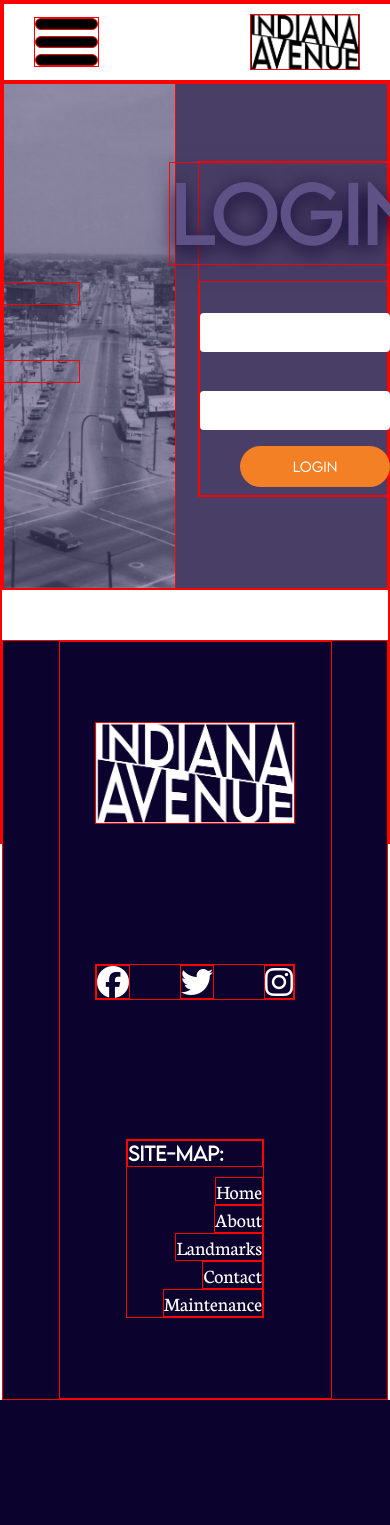
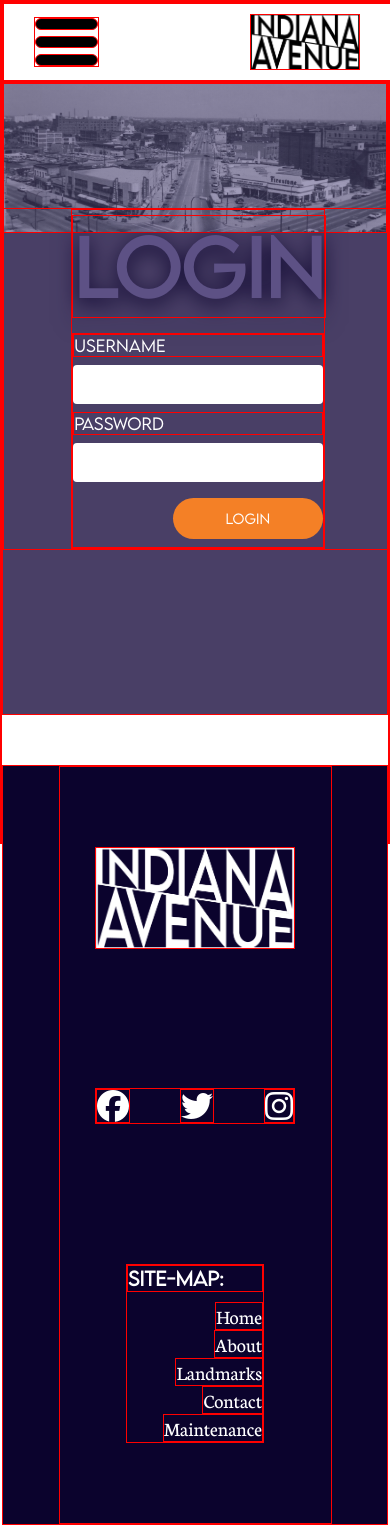
Before and after one commit to jbldwn/indiana_ave, a PHP site: page /login.php in a window 390 px wide; the page is wider, and only the part inside the window is pictured. Before the commit the page ends 1400 px from the top of that part, so only its background shows below. Run offline with PHP 8.4, Linux system fonts and the light colour scheme; style sheets or scripts are compiled from the project's sources; some libraries are stand-ins or nearby versions.

Commit message:
About and Login are both responsive now.

```diff
--- a/includes/headerBLK.php
+++ b/includes/headerBLK.php
@@ -39,6 +39,7 @@ if (isset($_SESSION['login'])
             <div class="bar"></div>
             <ul class="mobile-menu">
                 <li><a href="index.php">Home</a></li>
+                <li><a href="index.php#about">About</a></li>
                 <li><a href="landmarks.php">Landmarks</a></li>
                 <li><a href="contact.php">Contact</a></li>
                 <li><a href="login.php">Login</a></li>
--- a/index.php
+++ b/index.php
@@ -13,8 +13,8 @@ require_once('includes/header.php');
 ?>
 
 <section id="about">
+    <div class="img"></div>
     <div class="container about">
-        <div class="about-img"></div>
         <div class="about-con">
             <h1 class="about-con-header">About US</h1>
             <p class="about-con-para">Lorem ipsum dolor sit amet, consectetur adipiscing elit, sed do eiusmod tempor incididunt ut labore et dolore magna aliqua. Nunc congue nisi vitae suscipit. Sed odio morbi quis commodo odio aenean sed adipiscing diam.
--- a/www/scss/about.scss
+++ b/www/scss/about.scss
@@ -48,34 +63,40 @@
 
 @media (max-width: $mobileWidth){
     #about{
-        .about{
-            flex-direction: column;
-
-            &-img{
+        margin-bottom: 30px;
+        padding-bottom: 10px;
+        .img{
             width: 100%;
             height: 150px;
         }
+        .about{
+            margin-top: -150px;
+            height: calc(100% - 130px);
+        //    flex-direction: column;
+        //
             &-con{
-                margin: -25px 30px 15px 0;
-                width: 100%;
-                display: flex;
-                flex-direction:column;
-                justify-content: center;
+                margin: 0;
+                margin-top: 130px;
+        //        //margin: -50px 30px 15px 0;
+        //        width: 100%;
+        //        display: flex;
+        //        flex-direction:column;
+        //        justify-content: center;
                 align-items: center;
-                &-header{
-                    font-size: 55px;
-                    text-align: center;
-                    filter: drop-shadow(0 -2px 10px $drkBlu);
-                }
-                &-para{
-                    margin: 0 auto;
-                    width: 70%;
-                    text-align: justify;
-                    margin-bottom: 10px;
-                }
-                a{
-                    position: relative;
-                }
+        //        &-header{
+        //            font-size: 55px;
+        //            text-align: center;
+        //            filter: drop-shadow(0 -2px 10px $drkBlu);
+        //        }
+        //        &-para{
+        //            margin: 0 auto;
+        //            width: 70%;
+        //            text-align: justify;
+        //            margin-bottom: 10px;
+        //        }
+        //        a{
+        //            position: relative;
+        //        }
             }
         }
     }
--- a/www/scss/login.scss
+++ b/www/scss/login.scss
@@ -1,8 +1,6 @@
-*{
-  // border: red solid 1px;
-}
 .login{
     margin-bottom: 50px;
+    height: 60vh;
     width: 100%;
     background-color: $ltdrkBlu;
 
@@ -17,7 +15,6 @@
 
   &-base{
     //margin-top: -60vh;
-    height: 60vh;
     margin: -60vh auto 0;
 
     .login-form{
@@ -90,29 +87,54 @@
   }
 }
 
-@media (max-width: 600px){
-    .login-base{
+@media (max-width: $mobileWidth){
+  .login{
+    height: 75vh;
+    &-img{
+      width: 100%;
+      height: 150px;
+    }
 
+    &-base{
+      margin: 0;
+      margin-top: -25px;
 
-      .login-img{
-          margin-top: 50px;
-          width: 400px;
-          height: 300px;
-      }
+      .login-form{
+        margin: 0 auto;
+        width: 65vw;
+        justify-content: center;
 
-      form{
-        width: 350px;
-
-        label{
-          margin-right: 310px;
+        .header{
+          margin: 5px 0 15px;
+          //margin-bottom: 15px;
         }
       }
     }
+  }
+
+
+    //.login-base{
+    //
+    //
+    //  .login-img{
+    //      margin-top: 50px;
+    //      width: 400px;
+    //      height: 300px;
+    //  }
+    //
+    //  form{
+    //    width: 350px;
+    //
+    //    label{
+    //      margin-right: 310px;
+    //    }
+    //  }
+    //}
 
 
 
-  .login-black{
-    visibility: hidden;
-  }
+  //.login-black{
+  //  visibility: hidden;
+  //}
 
 }
```
Also changed, not shown: other parts of www/scss/about.scss (+28 -13 lines). Lines whose indentation alone changed are shown as unchanged.
